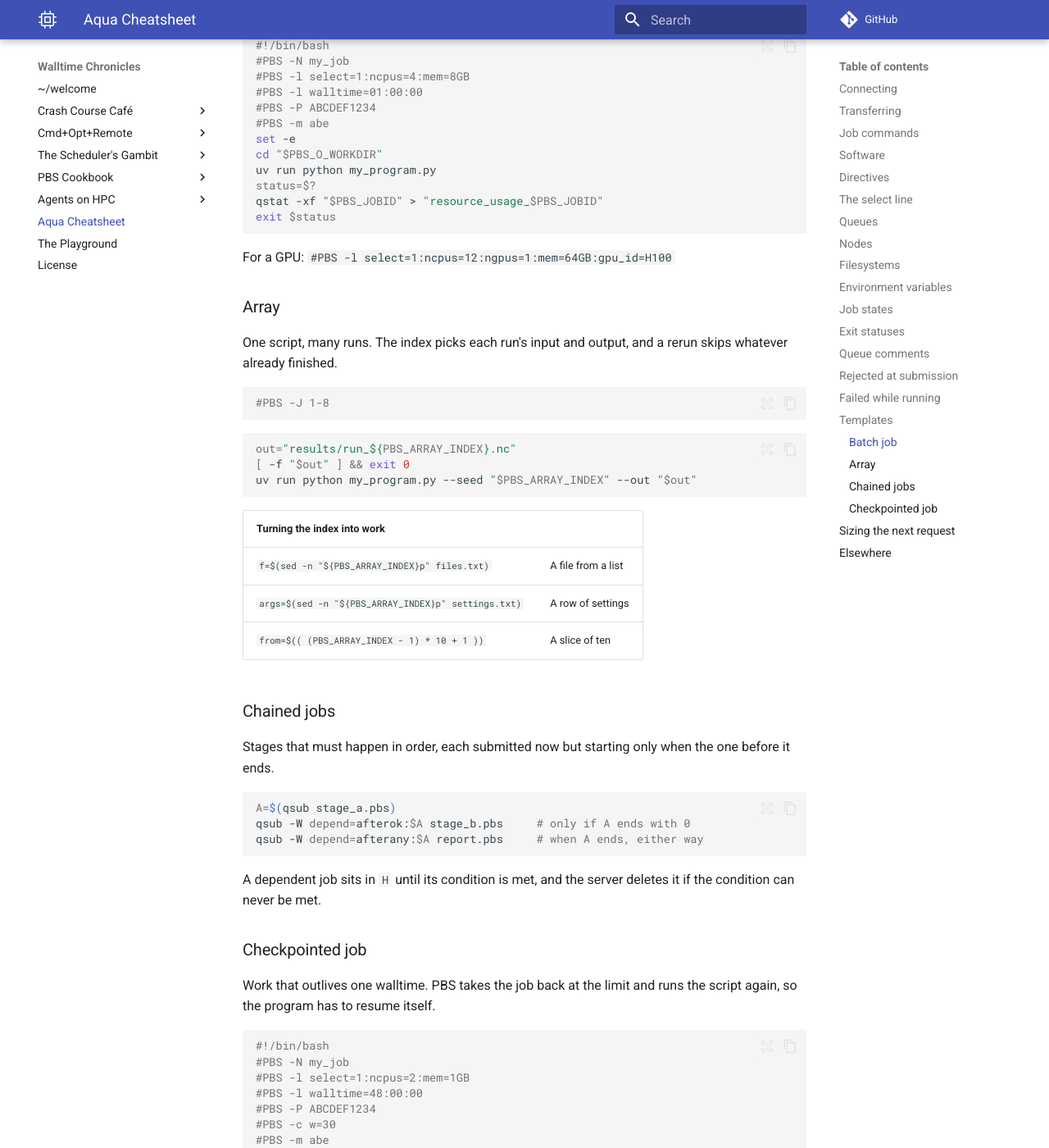
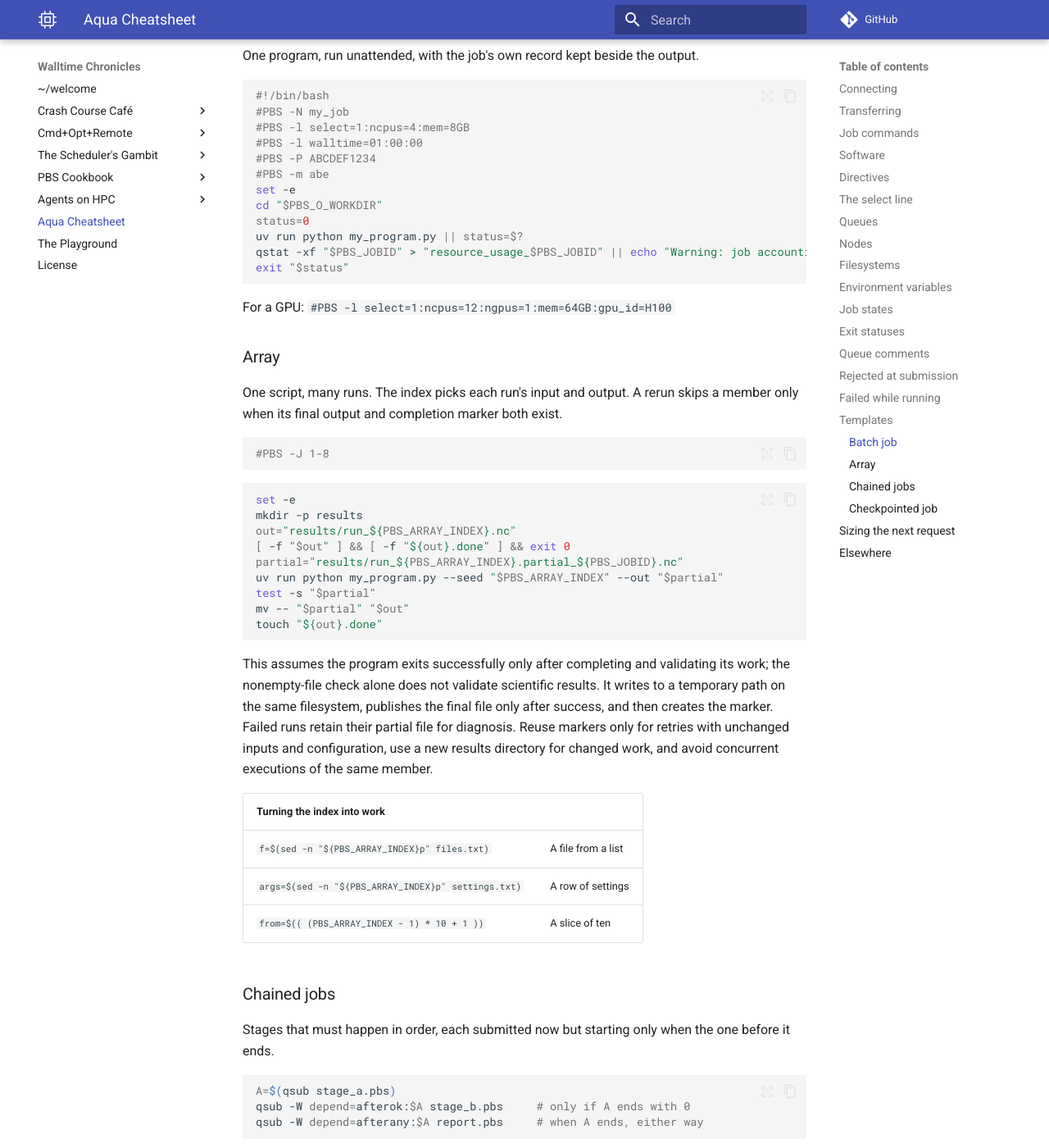
Before and after one commit to ZhipengHe/Walltime-Chronicles, an MkDocs documentation site: the page built from docs/cheatsheet/index.md, in a window 1280 px wide and 1400 px high, scrolled down 9994 px. Shown: the whole window at 82% size. Built offline with MkDocs 1.6.1 and Material for MkDocs 9.7.7, drawn with Linux system fonts in a browser that asks for light colours; comment, search, counter and statistics services are not loaded; some of the changed text lies outside the part shown.

Commit message:
docs: address Aqua job template and agent guidance review

````diff
--- a/.coderabbit.yaml
+++ b/.coderabbit.yaml
@@ -49,6 +49,10 @@ reviews:
           (e.g. `../tutorials/lesson-0.md`), not directory-only links — mkdocs
           emits "unrecognized relative link" INFOs otherwise (see PR #7 fixing
           this regression in get-start.md and prerequisites.md).
+          Exception: docs/agents/templates/aqua/AGENTS.md must keep absolute
+          public website URLs because it is also exported as plain text and
+          copied into other repositories or global agent configurations, where
+          source-relative links would not resolve.
         - When citing QUT eResearch HPC docs (`docs.eres.qut.edu.au/...`),
           append the `[^1]` footnote ("Access only in QUT network. Please use
           VPN ... off-campus.") that every other page uses.
--- a/agent_docs.py
+++ b/agent_docs.py
@@ -6,6 +6,7 @@ from mkdocs.structure.files import File
 
 
 def on_files(files, *, config):
+    """Add a plain-text export of the maintained Aqua instructions to the site."""
     source = Path(config.docs_dir) / "agents/templates/aqua/AGENTS.md"
     files.append(
         File.generated(
--- a/docs/cheatsheet/index.md
+++ b/docs/cheatsheet/index.md
@@ -228,7 +228,7 @@ Millions of small files in `/home` slow Lustre for everyone; unpack and build on
 |---|---|
 | `bad interpreter: No such file or directory` | Windows line endings; run `dos2unix` |
 | `module: command not found` | Shebang missing, misspelled, or with a blank line above it; use `#!/bin/bash -l` |
-| `conda: command not found` | Shell not initialised for conda; run `conda init`, or restore `.bashrc` from `/etc/skel` |
+| `conda: command not found` | Inspect the shell's conda initialization and merge the required setup into the existing configuration. Preserve customizations; back up `.bashrc` and obtain explicit approval before any overwrite. |
 | `Lmod has detected the following error` | No such module name or version; check `module spider` |
 | `Bus error (core dumped)` | Touched memory it was not given; raise `mem` |
 | `Illegal instruction` | Self-compiled software whose vector instructions this node lacks |
@@ -251,27 +251,35 @@ One program, run unattended, with the job's own record kept beside the output.
 #PBS -m abe
 set -e
 cd "$PBS_O_WORKDIR"
-uv run python my_program.py
-status=$?
-qstat -xf "$PBS_JOBID" > "resource_usage_$PBS_JOBID"
-exit $status
+status=0
+uv run python my_program.py || status=$?
+qstat -xf "$PBS_JOBID" > "resource_usage_$PBS_JOBID" || echo "Warning: job accounting could not be saved" >&2
+exit "$status"
 ```
 
 For a GPU: `#PBS -l select=1:ncpus=12:ngpus=1:mem=64GB:gpu_id=H100`
 
 ### Array
 
-One script, many runs. The index picks each run's input and output, and a rerun skips whatever already finished.
+One script, many runs. The index picks each run's input and output. A rerun skips a member only when its final output and completion marker both exist.
 
 ```bash
 #PBS -J 1-8
 ```
 
 ```bash
+set -e
+mkdir -p results
 out="results/run_${PBS_ARRAY_INDEX}.nc"
-[ -f "$out" ] && exit 0
-uv run python my_program.py --seed "$PBS_ARRAY_INDEX" --out "$out"
+[ -f "$out" ] && [ -f "${out}.done" ] && exit 0
+partial="results/run_${PBS_ARRAY_INDEX}.partial_${PBS_JOBID}.nc"
+uv run python my_program.py --seed "$PBS_ARRAY_INDEX" --out "$partial"
+test -s "$partial"
+mv -- "$partial" "$out"
+touch "${out}.done"
 ```
+
+This assumes the program exits successfully only after completing and validating its work; the nonempty-file check alone does not validate scientific results. It writes to a temporary path on the same filesystem, publishes the final file only after success, and then creates the marker. Failed runs retain their partial file for diagnosis. Reuse markers only for retries with unchanged inputs and configuration, use a new results directory for changed work, and avoid concurrent executions of the same member.
 
 | Turning the index into work | |
 |---|---|
@@ -339,4 +347,4 @@ PBS requeues at the walltime and runs the script again from the top, up to 21 at
 | Tickets: a shared `/work` folder, or anything broken | [eResearch Help Centre](http://qut.to/eresearch-support) |
 | Wording to credit eResearch in papers | [Acknowledgements in papers](https://docs.eres.qut.edu.au/acknowledgements-in-papers)[^1] |
 
-[^1]: QUT network only. Use the VPN off campus.
+[^1]: Access only in QUT network. Please use VPN to access the documentation when off-campus.
````
Also changed, not shown: docs/agents/templates/aqua/AGENTS.md (+5 -3 lines).
